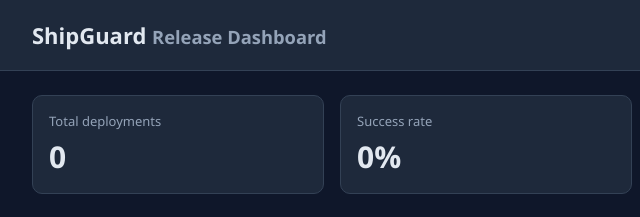
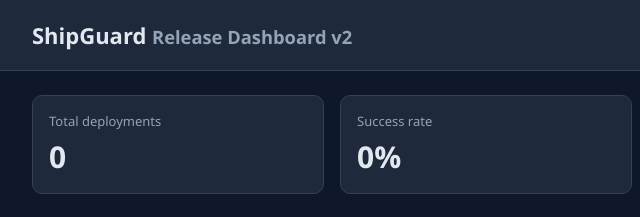
Before and after one commit to lubaina26-SE/shipguard, a plain HTML site: page web/index.html in a window 1280 px wide. Shown: the top 217 px of the page, 0-640 px from the left. Drawn offline with Linux system fonts and the light colour scheme; no server answers.

Commit message:
Test webhook trigger

```diff
--- a/web/index.html
+++ b/web/index.html
@@ -38,7 +38,7 @@
 </head>
 <body>
   <header>
-    <h1>ShipGuard <small>Release Dashboard</small></h1>
+    <h1>ShipGuard <small>Release Dashboard v2</small></h1>
     <div>
       API <span id="p-api" class="pill down">...</span>
       DB <span id="p-db" class="pill down">...</span>
```
